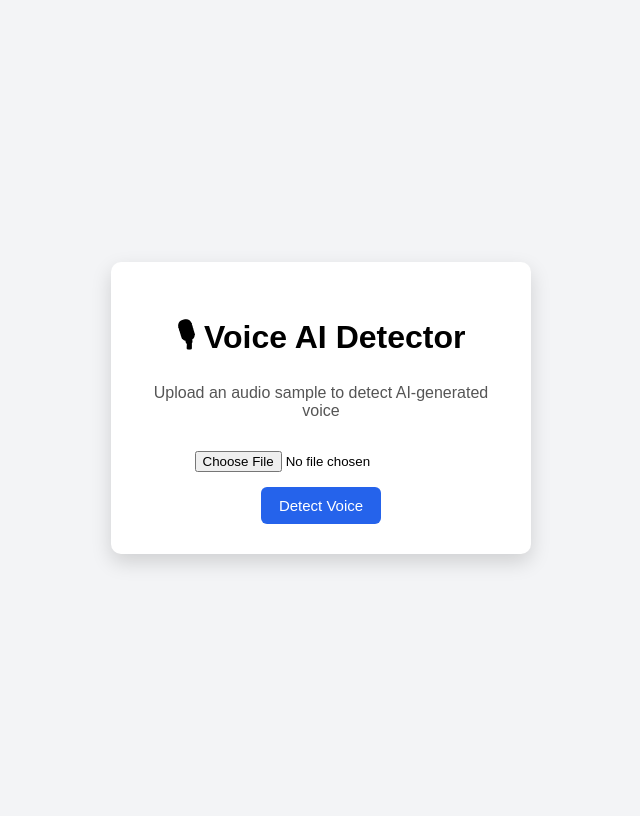
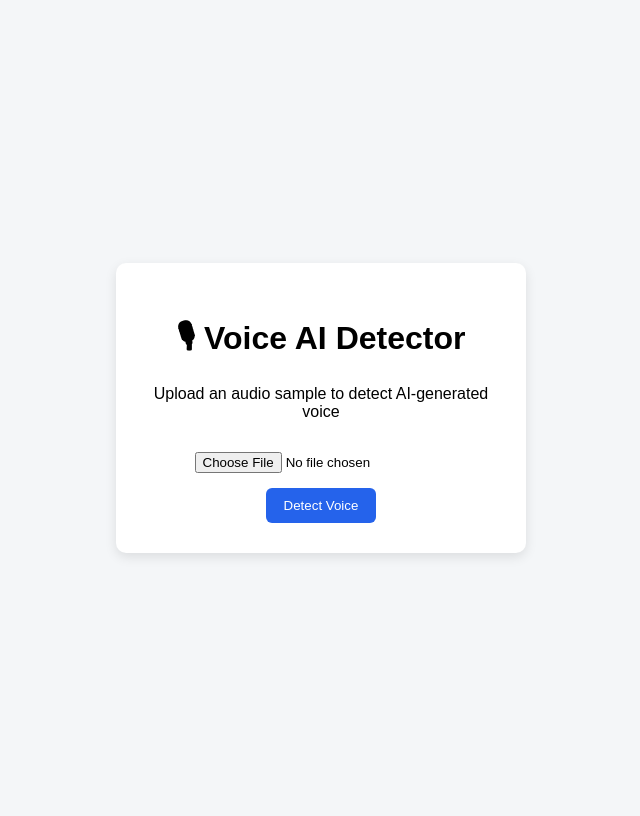
Before and after one commit to bathula-shiva/voice-ai-detector1, a FastAPI app: page / in a window 1280 px wide. Shown: the whole page, without its empty margins (319-959 px from the left). Run offline with FastAPI, Linux system fonts and the light colour scheme.

Commit message:
Update style.css

```diff
--- a/voice_ai_detector/static/style.css
+++ b/voice_ai_detector/static/style.css
@@ -1,6 +1,6 @@
 body {
     font-family: Arial, sans-serif;
-    background-color: #f3f4f6;
+    background: #f4f6f8;
     display: flex;
     justify-content: center;
     align-items: center;
@@ -11,17 +11,13 @@ body {
     background: white;
     padding: 30px;
     border-radius: 10px;
-    width: 360px;
+    width: 350px;
     text-align: center;
-    box-shadow: 0 8px 20px rgba(0, 0, 0, 0.15);
+    box-shadow: 0 4px 12px rgba(0,0,0,0.1);
 }
 
 h1 {
     margin-bottom: 10px;
-}
-
-p {
-    color: #555;
 }
 
 input {
@@ -29,17 +25,16 @@ input {
 }
 
 button {
-    background-color: #2563eb;
+    background: #2563eb;
     color: white;
     border: none;
     padding: 10px 18px;
     border-radius: 6px;
     cursor: pointer;
-    font-size: 15px;
 }
 
 button:hover {
-    background-color: #1e40af;
+    background: #1e40af;
 }
 
 .result {
```
